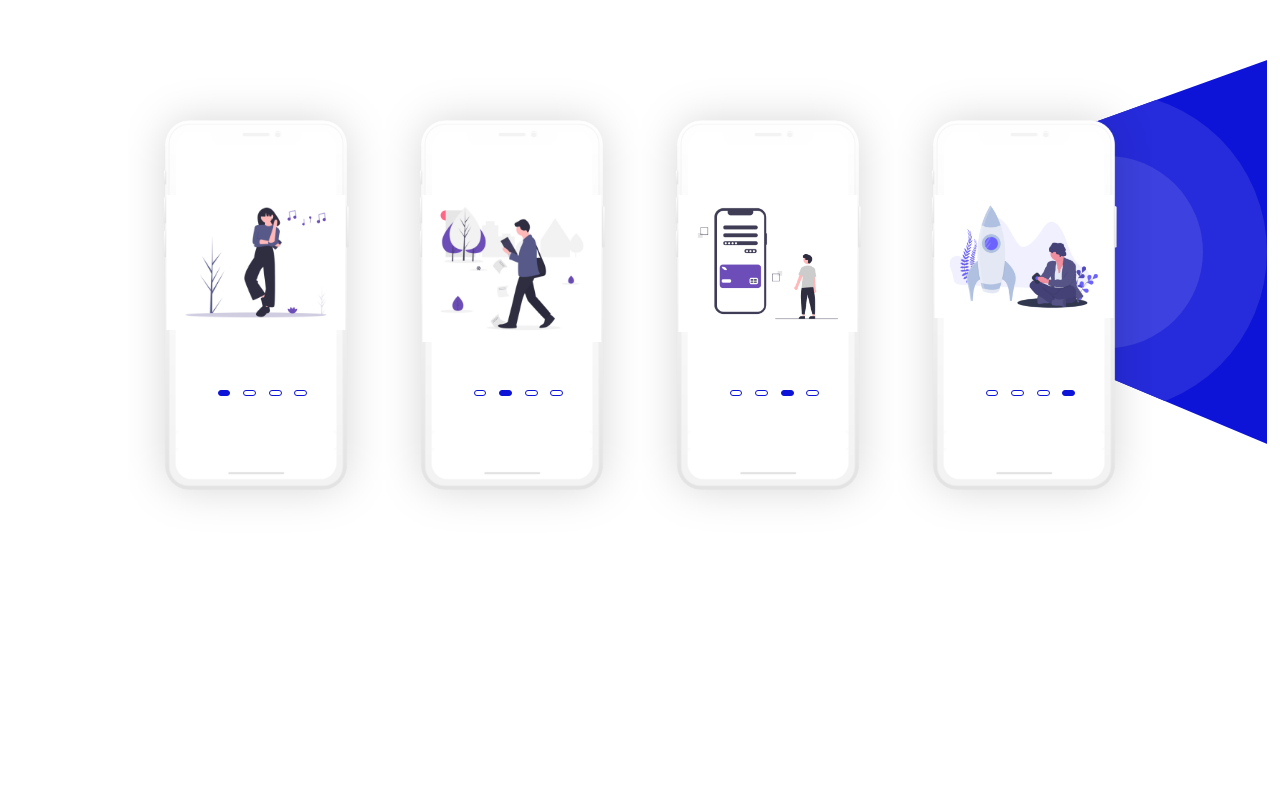
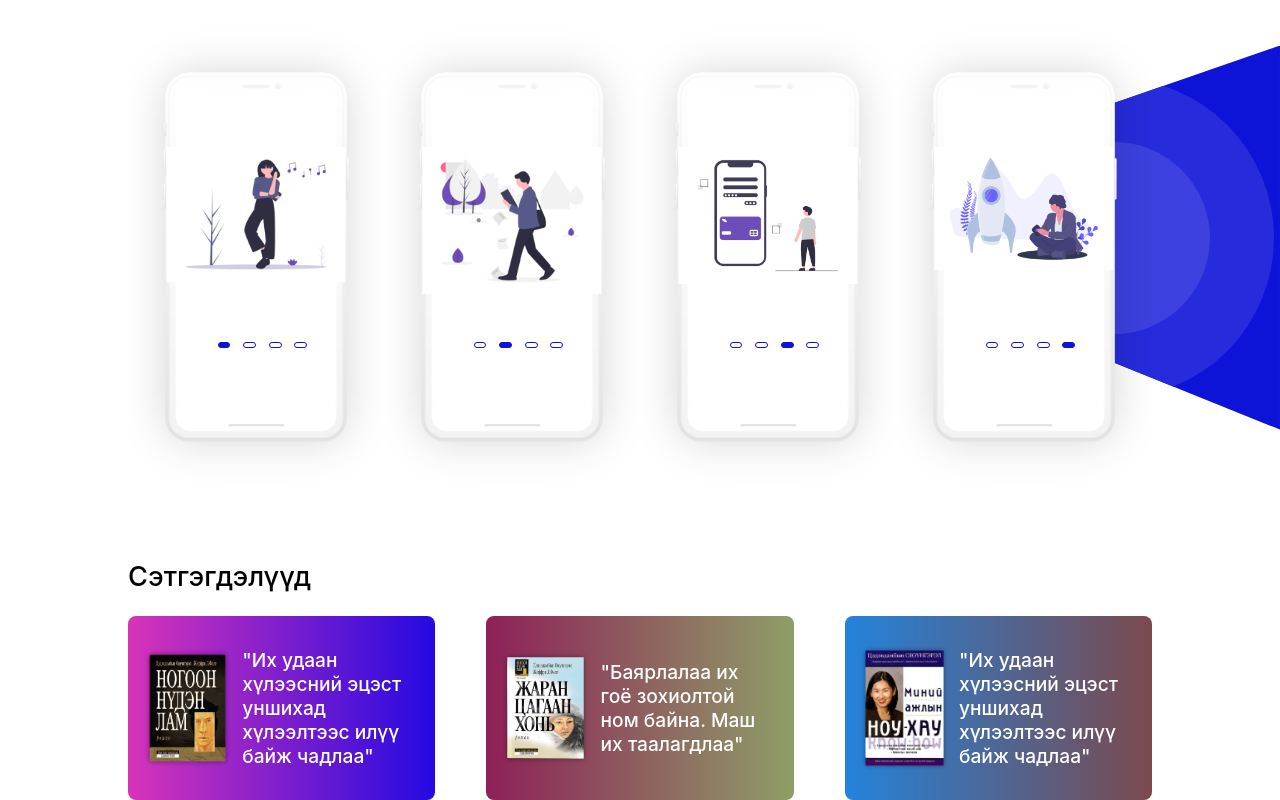
Before and after one commit to uuganbatdev/monnom-landing-page-nextjs, a Next.js app: page /landing in a window 1280 px wide. Shown: the part 2572-3372 px from the top of the page. Before the commit the page ends 3158 px from the top, so only its background shows below. Built offline with nearby package versions, Linux system fonts and the light colour scheme.

Commit message:
added landing section6

```diff
--- a/pages/landing.js
+++ b/pages/landing.js
@@ -5,6 +5,7 @@ import SectionTwo from '../sections/SectionTwo'
 import SectionThree from '../sections/SectionThree'
 import SectionFour from '../sections/SectionFour'
 import SectionFive from '../sections/SectionFive'
+import SectionSix from '../sections/SectionSix'
 
 function Landing() {
 	return(
@@ -15,6 +16,7 @@ function Landing() {
 				<SectionThree />
 				<SectionFour />
 				<SectionFive />
+				<SectionSix />
 			</main>
 		</LandingStyled>
 	)
--- a/sections/SectionFive.js
+++ b/sections/SectionFive.js
@@ -68,7 +68,7 @@ h2 {
 	opacity: 0.7;
 	width: 60%;
 	text-align: center;
-	margin: 4vh 0;
+	margin-bottom: 0;
 }
 .cards-container1 {
 	margin-top: 2vh;
@@ -118,7 +118,7 @@ h2 {
 .bg {
 	position: absolute;
 	height: 30vw;
-	width: 25vw;
+	width: 26vw;
 	left: 80%;
 	top: 30%;
 	background: #0d13d7;
--- /dev/null
+++ b/sections/SectionSix.js
@@ -0,0 +1,62 @@
+import styled from '@emotion/styled'
+
+let generateColor = () => {
+	return `rgb(${Math.floor(Math.random() * 256)},${ Math.floor(Math.random() * 256) },${ Math.floor(Math.random() * 256) })`
+}
+
+function SectionSix() {
+
+	return(
+		<SectionSixStyled>
+			<h2>Сэтгэгдэлүүд</h2>
+			<div className='cards-container'>
+				<div className='book-card' style={{ backgroundImage: `linear-gradient(to right, ${generateColor()}, ${generateColor()}` }}>
+  					<img src='/book-1.png' />
+					<p>"Их удаан хүлээсний эцэст уншихад хүлээлтээс илүү байж чадлаа"</p>
+				</div>
+				<div className='book-card' style={{ backgroundImage: `linear-gradient(to right, ${generateColor()}, ${generateColor()})` }} >
+					<img src='/book-2.png' />
+					<p>"Баярлалаа их гоё зохиолтой ном байна. Маш их таалагдлаа"</p>
+				</div>
+				<div className='book-card' style={{ backgroundImage: `linear-gradient(to right, ${generateColor()}, ${generateColor()})` }}>
+					<img src='/book-3.png' />
+					<p>"Их удаан хүлээсний эцэст уншихад хүлээлтээс илүү байж чадлаа"</p>
+				</div>
+			</div>
+		</SectionSixStyled>
+	)
+}
+
+const SectionSixStyled = styled.div`
+display: flex;
+flex-direction: column;
+h2 {
+	font-size: 1.7rem;
+	font-weight: 500;
+}
+.cards-container {
+	width: 100%;
+	display: flex;
+	justify-content: space-between;
+	.book-card {
+		flex-shrink: 0;
+		padding: 1vw ;
+		border-radius: 8px;
+		display: flex;
+		align-items: center;
+		width: 30%;
+		background: green;
+		img {
+			width: 33%;
+			object-fit: contain;
+		}
+		p {
+			color: white;
+			font-size: 1.2rem;
+			font-weight: 500;
+			padding: 0 3%;
+		}
+	}
+}
+`
+export default SectionSix
```
